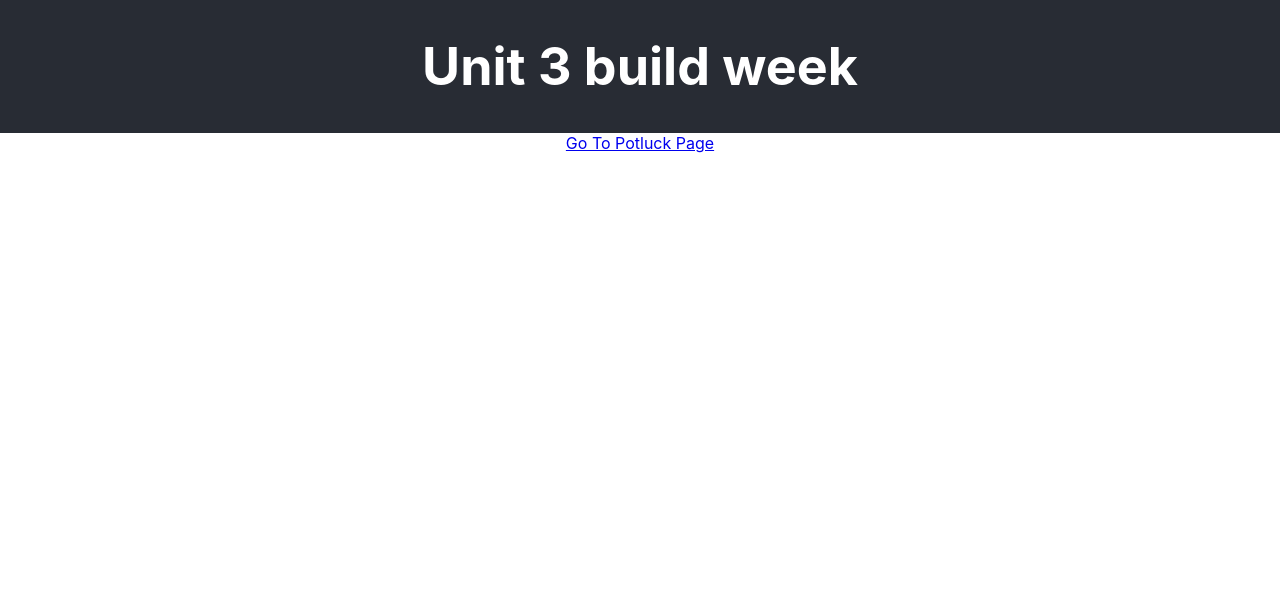
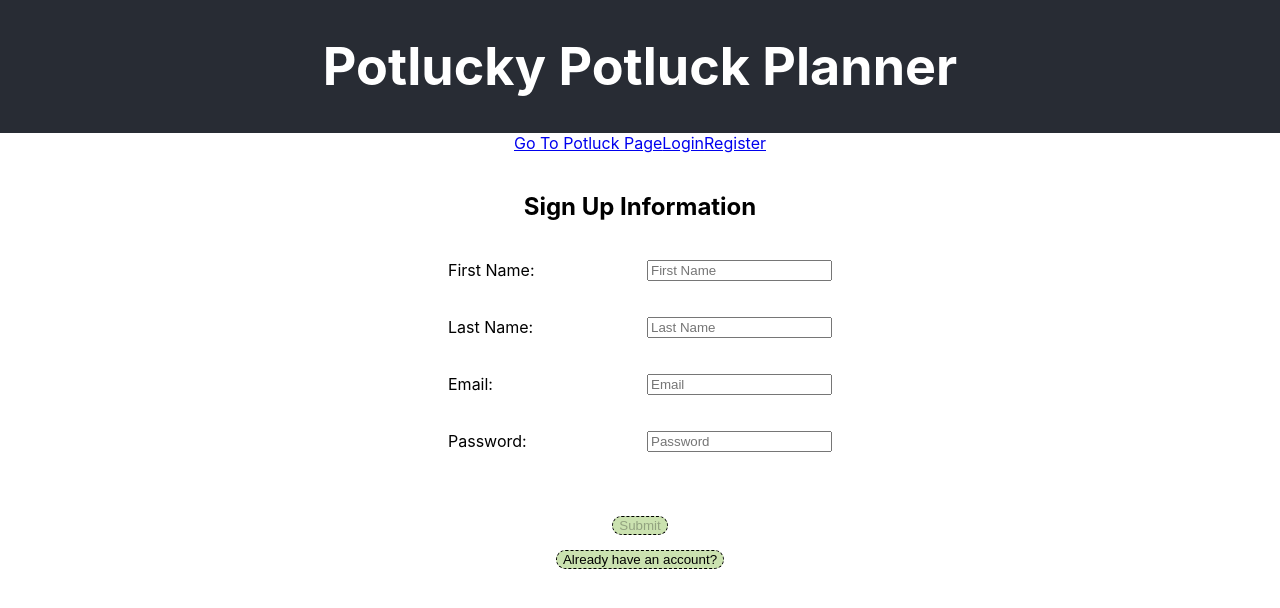
Before and after one commit to BW-Potluck-Planner-2/front-end, a React (Create React App) app: page /register in a window 1280 px wide. Shown: the top 608 px of the page. Built offline with nearby package versions, Linux system fonts and the light colour scheme.

Commit message:
login and register page addded code grabed from Shanon

```diff
--- a/src/App.js
+++ b/src/App.js
@@ -3,29 +3,193 @@ import './App.css';
 // import styled from "styled-components";
 import { BrowserRouter as Router, Route, Link, Switch } from "react-router-dom";
 
+import * as yup from 'yup';
+import axios from 'axios';
+import { v4 as uuid } from 'uuid';
+import loginSchema from './components/formSchemalogin';
+import signupSchema from './components/formSchemaSignup';
 
-// import Login from "./components/Login"
-// import Signup from "./components/Login"
-// import CreatePotluck from "./components/CreatePotluck"
+import Login from "./components/login"
+import Signup from "./components/signup"
 import CreatePotluckForm from "./components/CreatePotluckForm"
 import AddItemForm from "./components/AddItemForm"
 import PotluckPage from "./components/PotluckPage"
 import AddGuestForm from "./components/AddGuestForm"
 import UpdatePotluckForm from "./components/UpdatePotluckForm"
+import { axiosWithAuth } from './utils/axiosWithAuth';
 
+const initialLoginValues = {
+  email: '',
+  password: '',
+};
+
+const initialSingupValues = {
+  firstName: '',
+  lastName: '',
+  email: '',
+  password: '',
+};
+
+const initialLoginErrors = {
+  email: '',
+  password: '',
+};
+
+const initialSingupErrors = {
+  firstName: '',
+  email: '',
+  password: '',
+}
+
+const initialMembers = [];
+
+const initialDisabled = true;
 
 function App() {
+  const [login, setLogin] = useState(initialLoginValues);
+  const [signup, setSignup] = useState(initialSingupValues);
+  const [loginErrors, setLoginErrors] = useState(initialLoginErrors);
+  const [signupErrors, setSignupErrors] = useState(initialSingupErrors);
+  const [signupDisabled, setSignupDisabled] = useState(initialDisabled);
+  const [loginDisabled, setLoginDisabled] = useState(initialDisabled);
+  const [members, setMembers] = useState(initialMembers);
+
+  const getMembers = () =>{
+    axiosWithAuth()
+    .get('https://potluck-plann3r.herokuapp.com/')
+      .then(response =>{
+        setMembers([...members, response.data])
+      })
+      .catch(error =>{
+        debugger
+      })
+  };
+
+  const postMember = (member) =>{
+    axios.post('https://potluck-plann3r.herokuapp.com/', member)
+      .then(response =>{
+        setMembers([...members, response.data])
+      })
+      .catch(error =>{
+        debugger
+      })
+      .finally(() =>{
+        setSignup(initialSingupValues)
+      })
+  };
+
+  const signupInputChange = (event) =>{
+    const {name, value} = event.target;
+
+    yup
+      .reach(signupSchema, name)
+      .validate(value)
+      .then(response =>{
+        setSignupErrors({
+          ...signupErrors,
+          [name]: ''
+        });
+      })
+      .catch(error =>{
+        setSignupErrors({
+          ...signupErrors,
+          [name]: error.errors[0]
+        });
+      });
+
+    setSignup({
+      ...signup,
+      [name]: value
+    });
+  };
+
+  const loginInputChange = (event) =>{
+    const {name, value} = event.target;
+
+    yup
+      .reach(loginSchema, name)
+      .validate(value)
+      .then(response =>{
+        setLoginErrors({
+          ...loginErrors,
+          [name]: ''
+        });
+      })
+      .catch(error =>{
+        setLoginErrors({
+          ...loginErrors,
+          [name]: error.errors[0]
+        });
+      });
+
+    setLogin({
+      ...login,
+      [name]: value
+    });
+  };
+
+  const signupSubmit = (event) =>{
+    event.preventDefault();
+
+    const newMember = {
+      firstName: signup.firstName.trim(),
+      lastName: signup.lastName.trim(),
+      email: signup.email.trim(),
+      password: signup.password.trim(),
+      id: uuid(),
+    };
+
+    postMember(newMember);
+  };
+
+  const loginSubmit = (event) =>{
+    event.preventDefault();
+
+    const member = {
+      email: login.email.trim(),
+      password: login.password.trim(),
+    };
+
+    getMembers(member);
+  };
+
+  useEffect(() =>{
+    signupSchema.isValid(signup).then(valid =>{
+      setSignupDisabled(!valid)
+    });
+  }, [signup]);
+
+  useEffect(() =>{
+    loginSchema.isValid(login).then(valid =>{
+      setLoginDisabled(!valid)
+    });
+  }, [login]);
+
   return (
     <Router>
       <div className="App">
         <header className="App-header">
-            <h1> Unit 3 build week</h1>
+            <h1> Potlucky Potluck Planner</h1>
         </header>
-        <Link to="/potluckPage">Go To Potluck Page</Link>
+        <div>
+          <Link to="/potluckPage">Go To Potluck Page</Link>
+          <Link to="/login">Login</Link>
+          <Link to="/register">Register</Link>
+        </div>
+
         <Switch>
+          <Route exact path="/login"> <Login  values={login}
+                                              onInputChange={loginInputChange}
+                                              onSubmit={loginSubmit}
+                                              disabled={loginDisabled}
+                                              errors={loginErrors}/> </Route>
 
-          {/* <Route exact path="/login" component={Login}/>
-          <Route exact path="/signup" component={Signup}/> */}
+          <Route exact path="/register"><Signup values={signup}
+                                              onInputChange={signupInputChange}
+                                              onSubmit={signupSubmit}
+                                              disabled={signupDisabled}
+                                              errors={signupErrors}/></Route>
+
           <Route exact path="/potluckForm" component={CreatePotluckForm}/>
           <Route exact path="/itemForm" component={AddItemForm}/>
           <Route exact path="/guestForm" component={AddGuestForm}/>
--- /dev/null
+++ b/src/components/formSchemaSignup.js
@@ -0,0 +1,18 @@
+import * as yup from 'yup';
+
+const SignupSchema = yup.object().shape({
+    firstName: yup
+    .string()
+    .min(2, 'Must be at least 2 characters long.')
+    .required('First Name is required.'),
+    email: yup
+    .string()
+    .email('Please enter a valid email.')
+    .required('Email is required.'),
+    password: yup
+    .string()
+    .min(8, 'Must be at least 8 characters long.')
+    .required('Password is required.'),
+});
+
+export default SignupSchema;
--- /dev/null
+++ b/src/components/formSchemalogin.js
@@ -0,0 +1,12 @@
+import * as yup from 'yup';
+
+const LoginSchema = yup.object().shape({
+    email: yup
+    .string()
+    .email('Please enter a valid email.'),
+    password: yup
+    .string()
+    .required('Please enter your password.')
+})
+
+export default LoginSchema;
--- /dev/null
+++ b/src/components/login.js
@@ -0,0 +1,47 @@
+import React from 'react';
+import {Link} from 'react-router-dom';
+import Styles from './styledcomponets';
+
+const Login = (props) =>{
+    const {
+        values,
+        onInputChange,
+        onSubmit,
+        disabled,
+        errors,
+    } = props
+
+    return (
+        <Styles>
+            <form onSubmit={onSubmit}>
+                <h2>Login Information</h2>
+                <p className='error'>{errors.email}</p>
+                <label>Email:
+                    <input
+                    value={values.email}
+                    onChange={onInputChange}
+                    name='email'
+                    type='email'
+                    placeholder='Email'
+                    />
+                </label><br/>
+                <p className='error'>{errors.password}</p>
+                <label>Password:
+                    <input
+                    value={values.password}
+                    onChange={onInputChange}
+                    name='password'
+                    type='password'
+                    placeholder='Password'
+                    />
+                </label>
+                <div className='bttn'>
+                    <button disabled={disabled} className='submit'>Submit</button>
+                    <Link to='/register'><button>Need to Sign Up?</button></Link>
+                </div>
+            </form>
+        </Styles>
+    )
+};
+
+export default Login;
--- /dev/null
+++ b/src/components/signup.js
@@ -0,0 +1,67 @@
+import React from 'react';
+import {Link} from 'react-router-dom';
+import Styles from './styledcomponets';
+
+const Signup = (props) =>{
+    const {
+        values,
+        onInputChange,
+        onSubmit,
+        disabled,
+        errors,
+    } = props
+
+    return (
+        <Styles>
+            <form onSubmit={onSubmit}>
+                <h2>Sign Up Information</h2>
+                <p className='error'>{errors.firstName}</p>
+                <label>First Name:
+                    <input
+                    value={values.firstName}
+                    onChange={onInputChange}
+                    name='firstName'
+                    type='text'
+                    placeholder='First Name'
+                    />
+                </label><br/>
+                <p></p>
+                <label>Last Name:
+                    <input
+                    value={values.lastName}
+                    onChange={onInputChange}
+                    name='lastName'
+                    type='text'
+                    placeholder='Last Name'
+                    />
+                </label><br/>
+                <p className='error'>{errors.email}</p>
+                <label>Email:
+                    <input
+                    value={values.email}
+                    onChange={onInputChange}
+                    name='email'
+                    type='email'
+                    placeholder='Email'
+                    />
+                </label><br/>
+                <p className='error'>{errors.password}</p>
+                <label>Password:
+                    <input
+                    value={values.password}
+                    onChange={onInputChange}
+                    name='password'
+                    type='password'
+                    placeholder='Password'
+                    />
+                </label>
+                <div className='bttn'>
+                    <button disabled={disabled} className='submit'>Submit</button>
+                    <Link to='/login'><button>Already have an account?</button></Link>
+                </div>
+            </form>
+        </Styles>
+    )
+};
+
+export default Signup;
--- /dev/null
+++ b/src/components/styledcomponets.js
@@ -0,0 +1,38 @@
+import styled from 'styled-components';
+
+export default styled.div`
+    form{
+        width: 50%;
+        margin: auto;
+    }
+    form h2{
+        text-align: center;
+        padding: 3% 0;
+    }
+    label{
+        width: 60%;
+        margin: auto;
+        display: flex;
+        justify-content: space-between;
+    }
+    button{
+        background-color: #CBE2B0;
+        border: 1px dashed black;
+        border-radius: 12px;
+    }
+    .error{
+        color: red;
+        font-weight: bold;
+        text-align: center;
+    }
+    .bttn{
+        display: flex;
+        flex-direction: column;
+        align-items: center;
+        padding: 10% 0 3% 0;
+    }
+    .submit{
+        width: min-content;
+        margin-bottom: 2%;
+    }
+`
```
